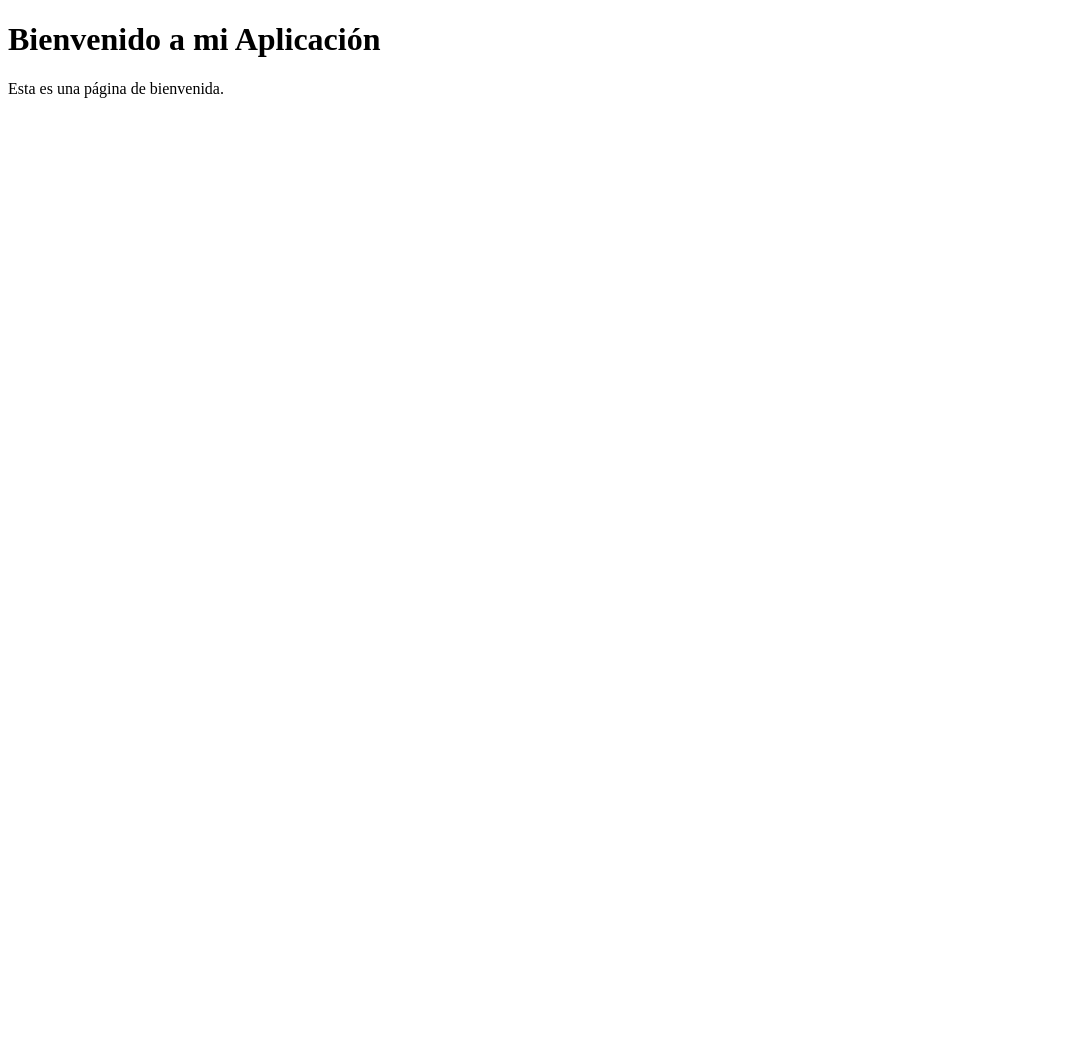
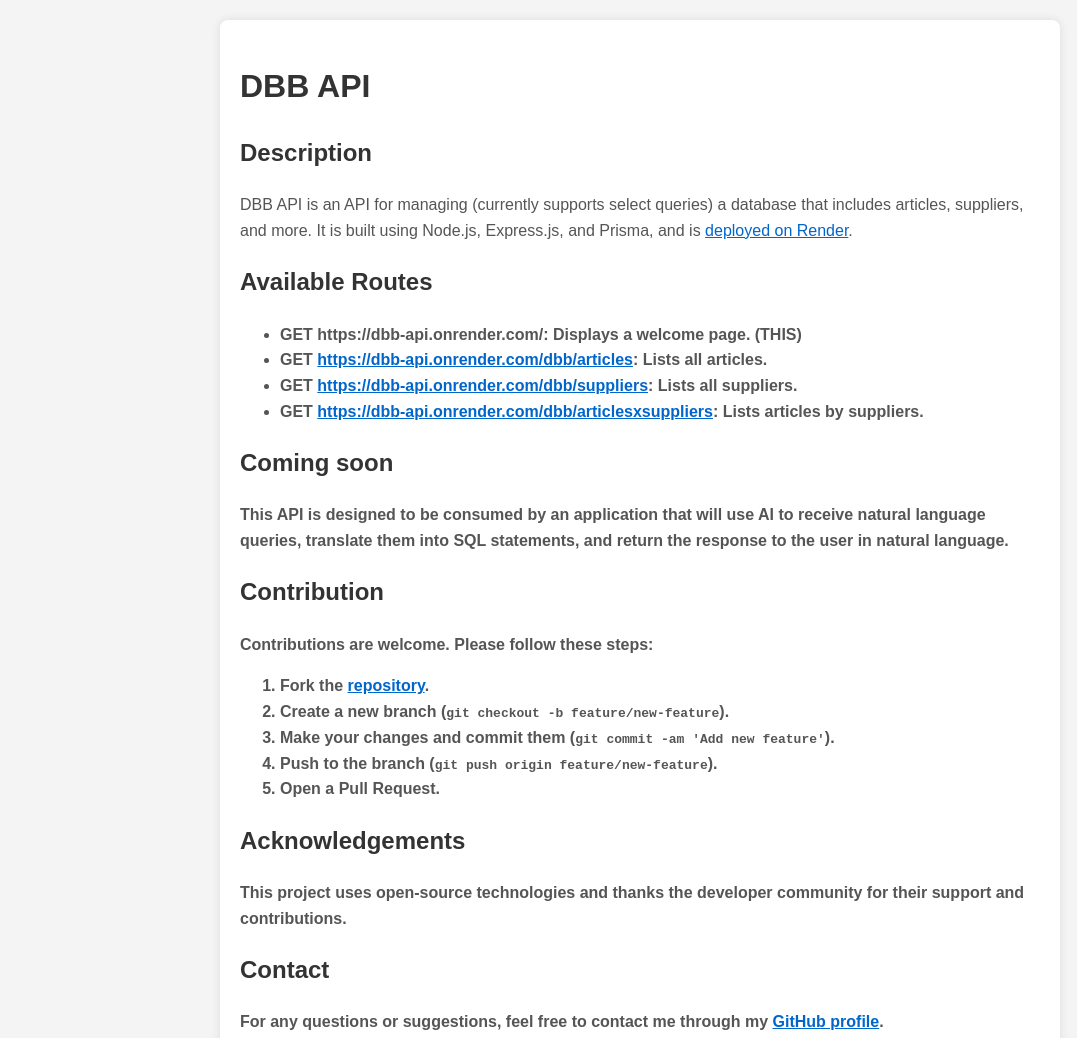
Before and after one commit to BasiliscX/DBB-API, a website: page src/features/views/welcome.html in a window 1280 px wide. Shown: the whole page, without its empty margins (0-1077 px from the left). Before the commit the page ends 800 px from the top, so only its background shows below. Drawn offline with Linux system fonts and the light colour scheme.

Commit message:
update 'welcome' page

```diff
--- a/src/features/views/welcome.html
+++ b/src/features/views/welcome.html
@@ -1,13 +1,69 @@
-<!-- src/views/welcome.html -->
 <!DOCTYPE html>
 <html lang="en">
 <head>
     <meta charset="UTF-8">
     <meta name="viewport" content="width=device-width, initial-scale=1.0">
-    <title>Bienvenida a mi Aplicación</title>
+    <title>Welcome to DBB API</title>
+    <style>
+        body {
+            font-family: Arial, sans-serif;
+            line-height: 1.6;
+            margin: 0;
+            padding: 20px;
+            background-color: #f4f4f4;
+        }
+        .container {
+            max-width: 800px;
+            margin: auto;
+            background: white;
+            padding: 20px;
+            border-radius: 8px;
+            box-shadow: 0 0 10px rgba(0, 0, 0, 0.1);
+        }
+        h1, h2 {
+            color: #333;
+        }
+        p, ul, ol {
+            color: #555;
+        }
+        a {
+            color: #0066cc;
+        }
+    </style>
 </head>
 <body>
-    <h1>Bienvenido a mi Aplicación</h1>
-    <p>Esta es una página de bienvenida.</p>
+    <div class="container">
+        <h1>DBB API</h1>
+
+        <h2>Description</h2>
+        <p>DBB API is an API for managing (currently supports select queries) a database that includes articles, suppliers, and more. It is built using Node.js, Express.js, and Prisma, and is <a href="https://dbb-api.onrender.com/">deployed on Render</a>.</p>
+
+        <h2>Available Routes</h2>
+        <ul>
+            <li><strong>GET <strong>https://dbb-api.onrender.com/</strong>: Displays a welcome page.  (THIS)</li>
+            <li><strong>GET <a href="https://dbb-api.onrender.com/dbb/articles">https://dbb-api.onrender.com/dbb/articles</a></strong>: Lists all articles.</li>
+            <li><strong>GET <a href="https://dbb-api.onrender.com/dbb/suppliers">https://dbb-api.onrender.com/dbb/suppliers</a></strong>: Lists all suppliers.</li>
+            <li><strong>GET <a href="https://dbb-api.onrender.com/dbb/articlesxsuppliers">https://dbb-api.onrender.com/dbb/articlesxsuppliers</a></strong>: Lists articles by suppliers.</li>
+        </ul>
+
+        <h2>Coming soon</h2>
+        <p>This API is designed to be consumed by an application that will use AI to receive natural language queries, translate them into SQL statements, and return the response to the user in natural language.</p>
+
+        <h2>Contribution</h2>
+        <p>Contributions are welcome. Please follow these steps:</p>
+        <ol>
+            <li>Fork the <a href="https://github.com/BasiliscX/DBB-API.git">repository</a>.</li>
+            <li>Create a new branch (<code>git checkout -b feature/new-feature</code>).</li>
+            <li>Make your changes and commit them (<code>git commit -am 'Add new feature'</code>).</li>
+            <li>Push to the branch (<code>git push origin feature/new-feature</code>).</li>
+            <li>Open a Pull Request.</li>
+        </ol>
+
+        <h2>Acknowledgements</h2>
+        <p>This project uses open-source technologies and thanks the developer community for their support and contributions.</p>
+
+        <h2>Contact</h2>
+        <p>For any questions or suggestions, feel free to contact me through my <a href="https://github.com/BasiliscX">GitHub profile</a>.</p>
+    </div>
 </body>
 </html>
```
